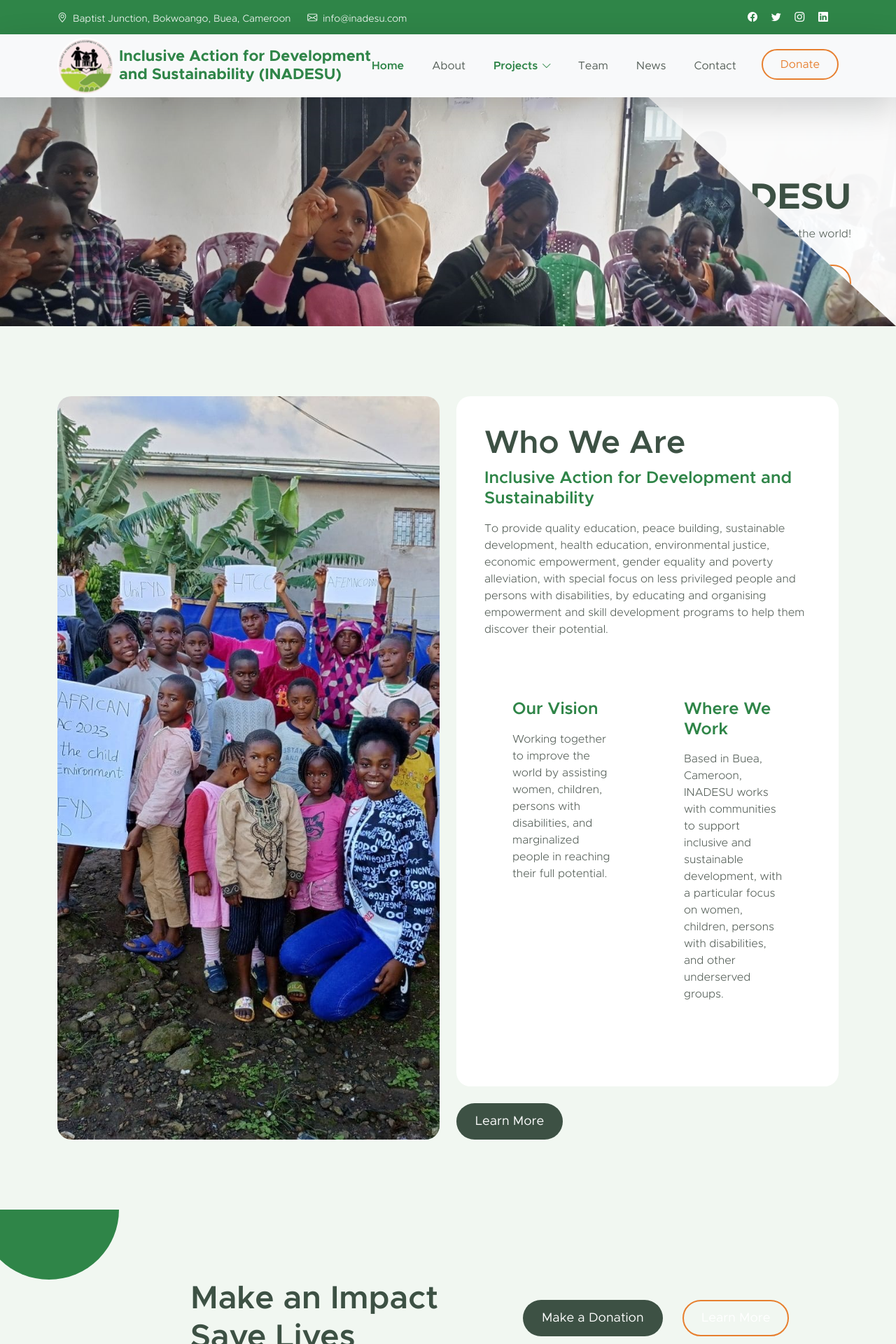
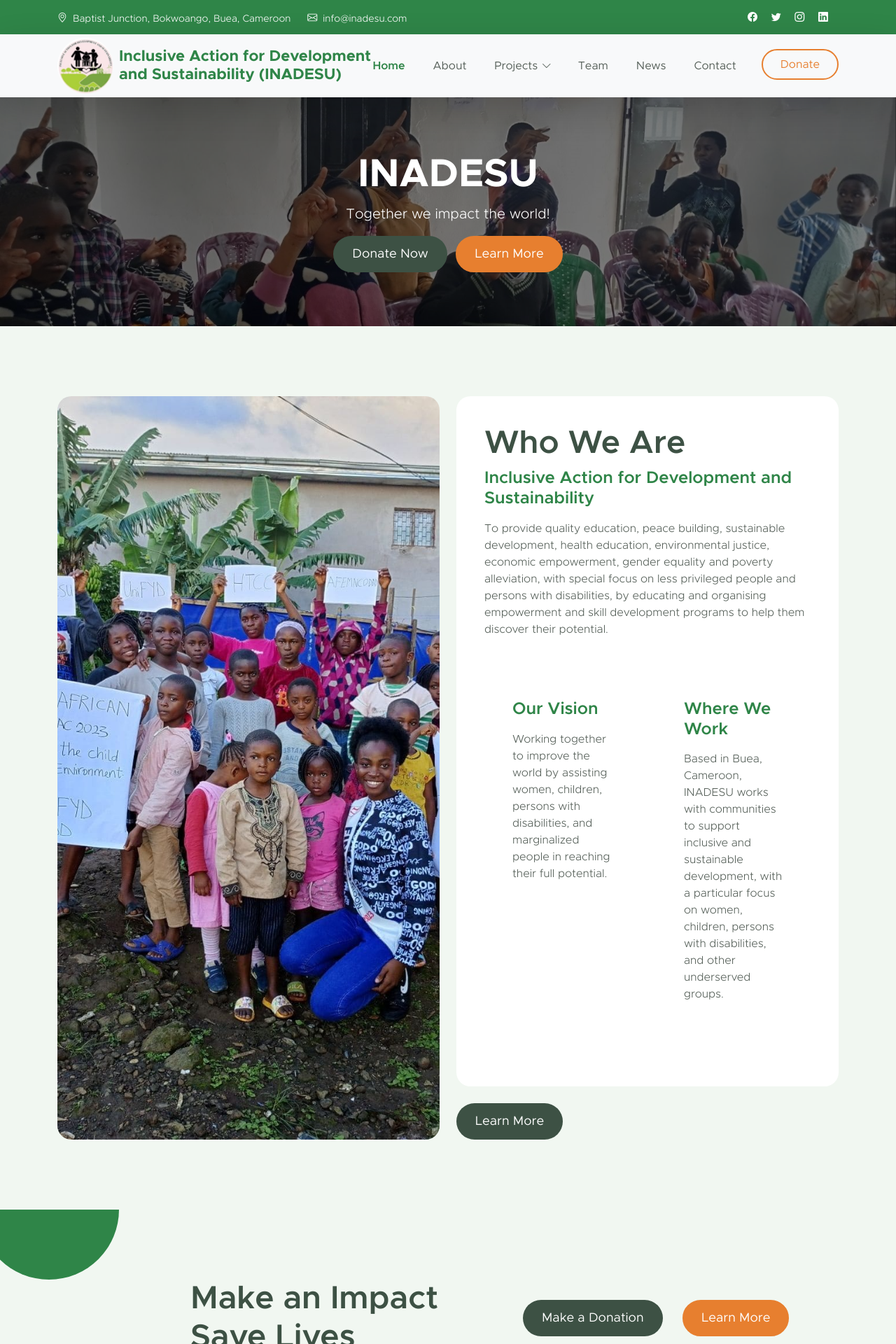
Before and after one commit to inadesu7/inadesu7.github.io, a Jekyll site: the page built from index.html, in a window 1280 px wide. Shown: the top 1920 px of the page at 70% size. Built offline with Jekyll 4.4.1, drawn with Linux system fonts in a browser that asks for light colours.

Commit message:
Update website

```diff
--- a/_data/departments.yml
+++ b/_data/departments.yml
@@ -1,5 +1,5 @@
 - name: Health
-  icon: bi-heart-pulse
+  icon: bi-heart-fill
   description: The health department handles health-related issues and organizes health workshops and awareness campaigns.
 - name: Entrepreneurship and Agricultural Development
   icon: bi-flower1
--- a/_includes/navigation.html
+++ b/_includes/navigation.html
@@ -14,15 +14,22 @@
           {% assign item_url = item.url | relative_url %}
           {% assign current_url = page.url | relative_url %}
           {% assign is_active = false %}
-          {% if item_url == current_url or current_url == '/' and item.url == '/' %}
-            {% assign is_active = true %}
-          {% elsif item.children %}
+
+          {% if item.children %}
+            <!-- For dropdowns, only check if we're on a child page -->
             {% for child in item.children %}
-              {% if child.url | relative_url == current_url %}
+              {% assign child_url = child.url | relative_url %}
+              {% if child_url == current_url %}
                 {% assign is_active = true %}
               {% endif %}
             {% endfor %}
+          {% else %}
+            <!-- For regular links, check if we're on that page -->
+            {% if item_url == current_url or current_url == '/' and item.url == '/' %}
+              {% assign is_active = true %}
+            {% endif %}
           {% endif %}
+
           {% if item.children %}
           <li class="nav-item dropdown {% if is_active %}active{% endif %}">
             <a class="nav-link dropdown-toggle {% if is_active %}active{% endif %}" href="{{ item.url | relative_url }}" id="nav-{{ item.label | slugify }}" role="button" data-bs-toggle="dropdown" aria-expanded="false">{{ item.label | escape }}</a>
--- a/assets/css/inadesu-overrides.css
+++ b/assets/css/inadesu-overrides.css
@@ -28,21 +28,40 @@ h6 {
 #hero-slide .carousel-item {
   height: auto;
   min-height: 0;
+  position: relative;
+}
+
+.hero-overlay {
+  position: absolute;
+  inset: 0;
+  background: rgba(0, 0, 0, 0.5);
+  z-index: 1;
 }
 
 #hero-slide .carousel-caption {
-  width: min(54%, 680px);
+  position: absolute;
+  inset: 0;
+  width: 100%;
+  max-width: none;
   min-width: 0;
   min-height: 0;
-  padding: 70px 64px 36px 110px;
-  background: rgba(255, 255, 255, 0.94);
-  clip-path: polygon(100% 100%, 100% 0, 48% 0);
-  top: 0;
-  bottom: 0;
+  padding: 20px;
+  background: transparent;
+  clip-path: none;
+  text-align: center;
+  z-index: 2;
 }
 
 #hero-slide .carousel-caption h1 {
-  color: var(--secondary-color);
+  color: #fff;
+  font-size: 56px;
+  font-weight: 700;
+}
+
+#hero-slide .carousel-caption p {
+  color: #fff;
+  font-size: 20px;
+  margin-bottom: 0;
 }
 
 .carousel-image {
@@ -62,6 +81,28 @@ h6 {
 .custom-btn:hover,
 .navbar .custom-btn:hover {
   color: #fff;
+}
+
+.custom-border-btn {
+  background: var(--custom-btn-bg-color);
+  color: #fff !important;
+}
+
+.custom-border-btn:hover {
+  background: var(--custom-btn-bg-hover-color);
+  border-color: var(--custom-btn-bg-hover-color);
+  color: #fff !important;
+}
+
+/* Keep the navbar Donate button as an outline so it stands apart from filled buttons */
+.navbar .custom-border-btn {
+  background: transparent;
+  color: var(--custom-btn-bg-color) !important;
+}
+
+.navbar .custom-border-btn:hover {
+  background: var(--custom-btn-bg-hover-color);
+  color: #fff !important;
 }
 
 .navbar .nav-link.active {
@@ -100,22 +141,12 @@ img {
 }
 
 @media screen and (max-width: 767px) {
-  #hero-slide .carousel-caption {
-    position: static;
-    width: 100%;
-    padding: 28px 20px 30px;
-    background: #fff;
-    clip-path: none;
-    text-align: center;
+  #hero-slide .carousel-caption h1 {
+    font-size: 32px;
   }
 
-  #hero-slide .carousel-caption h1 {
-    font-size: 40px;
-  }
-
-  .carousel-image {
-    aspect-ratio: auto;
-    object-fit: contain;
+  #hero-slide .carousel-caption p {
+    font-size: 16px;
   }
 
   .team-card .volunteer-image {
--- a/index.html
+++ b/index.html
@@ -12,7 +12,8 @@ title: Home
           <div class="carousel-inner">
             <div class="carousel-item active">
               <img src="{{ '/assets/images/sections/hero-banner.jpg' | relative_url }}" class="carousel-image img-fluid" alt="INADESU banner showing community members">
-              <div class="carousel-caption d-flex flex-column justify-content-end">
+              <div class="hero-overlay" aria-hidden="true"></div>
+              <div class="carousel-caption d-flex flex-column justify-content-center align-items-center">
                 <h1>{{ site.data.organisation.abbreviation }}</h1>
                 <p>{{ site.data.organisation.tagline }}</p>
                 <div class="mt-3">
```
